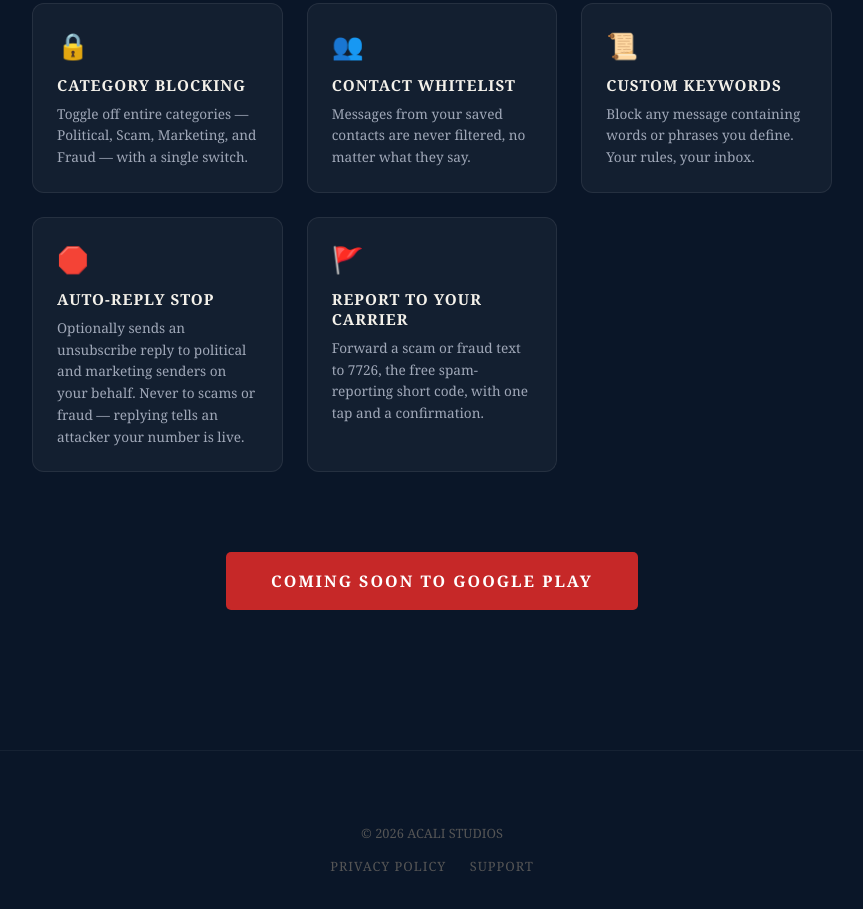
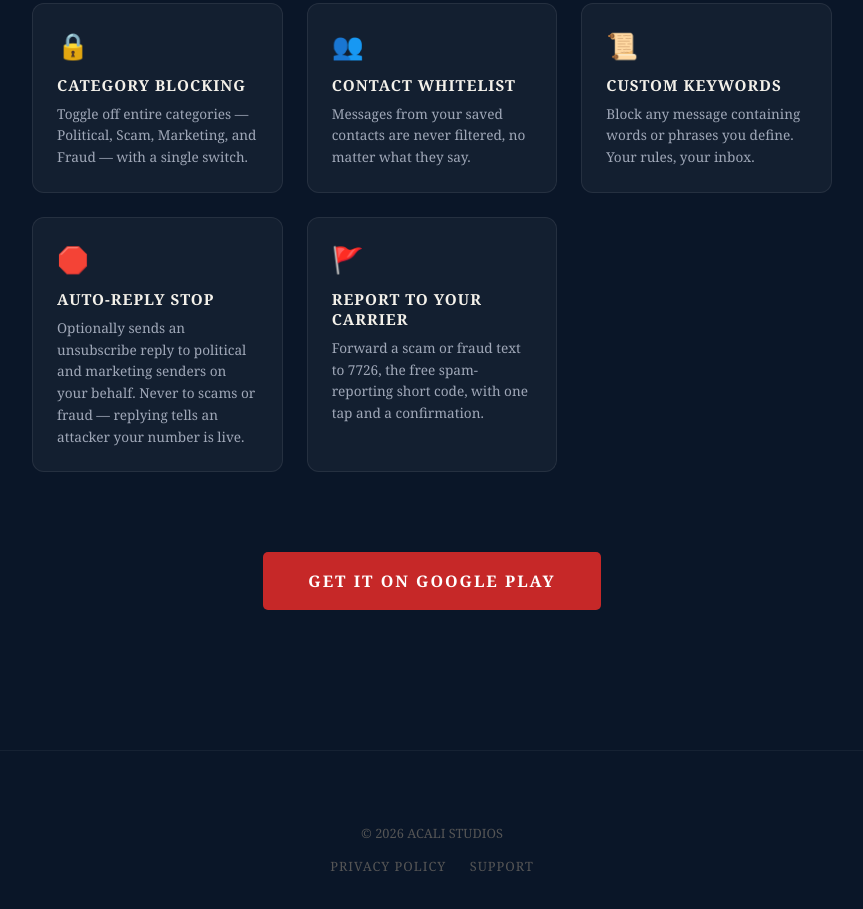
Before and after one commit to acalistudios/acalistudioswebpage, a plain HTML site: page spamstop.html in a window 1280 px wide. Shown: the part 989-1898 px from the top of the page, without its empty margins (208-1071 px from the left). Drawn offline with Linux system fonts and the light colour scheme.

Commit message:
spamstop: link the CTA to the live Play listing
SpamStop was approved and published on 2026-09-16 (28/1.7.3), but the
page still said "Coming Soon to Google Play" with href="#".

Co-Authored-By: Claude Opus 5 <noreply@anthropic.com>

```diff
--- a/spamstop.html
+++ b/spamstop.html
@@ -178,7 +178,7 @@
             </div>
         </div>
 
-        <a href="#" class="download-button">Coming Soon to Google Play</a>
+        <a href="https://play.google.com/store/apps/details?id=com.acalistudios.spamstop" class="download-button" target="_blank">Get it on Google Play</a>
     </div>
 
     <footer>
```
